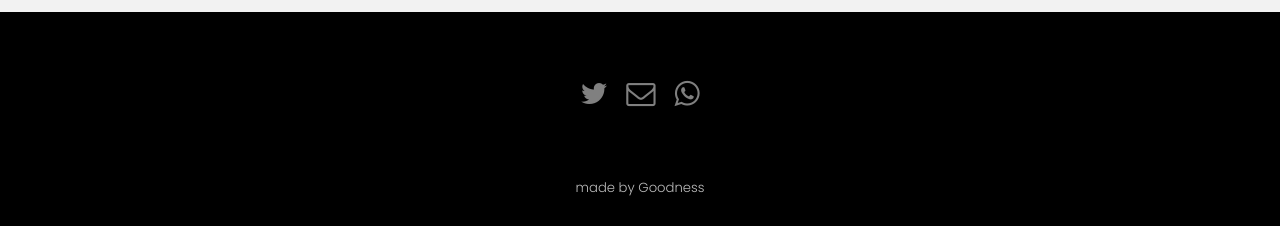
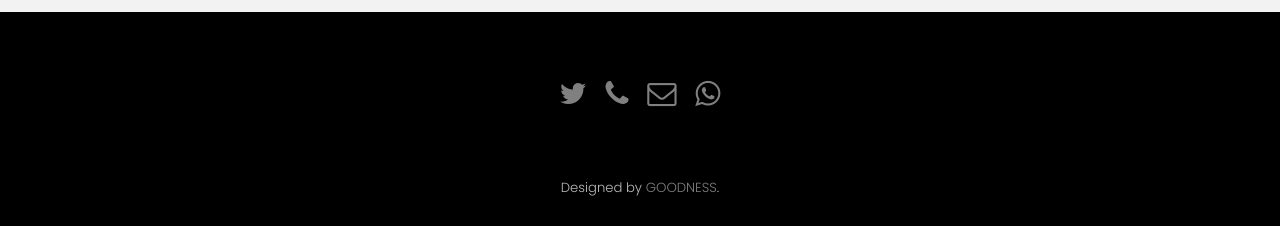
Before and after one commit to deaviator/deaviator.github.io, a plain HTML site: page deaviator/index.html in a window 1280 px wide. Shown: the part 11560-11786 px from the top of the page. Drawn offline with Linux system fonts and the light colour scheme.

Commit message:
Update index.html

```diff
--- a/deaviator/index.html
+++ b/deaviator/index.html
@@ -644,15 +644,14 @@
 				<div class="container">
 					<ul class="icons">
 						<li><a href="#" class="icon fa-twitter"><span class="label">Twitter</span></a></li>
-
+						<li><a href="tel:+2348110640358" class="icon fa-phone"><span class="label">Phone</span></a></li>
 						<li><a href="mailto:shamsavioniks@gmail.com" class="icon fa-envelope-o"><span class="label">Email</span></a></li>
 						<li><a href="https://wa.me/message/6EQKJNTXZ3FTF1" class="icon fa-whatsapp"><span class="label">Email</span></a></li>
 					</ul>
 				</div>
 			</footer>
-
-		<div class="copyright">
-		    made by Goodness
+<div class="copyright">
+			Designed by <a href="mailto:goodnessjohn1412@gmail.com">GOODNESS</a>.
 		</div>
 
 		<!-- Scripts -->
```
